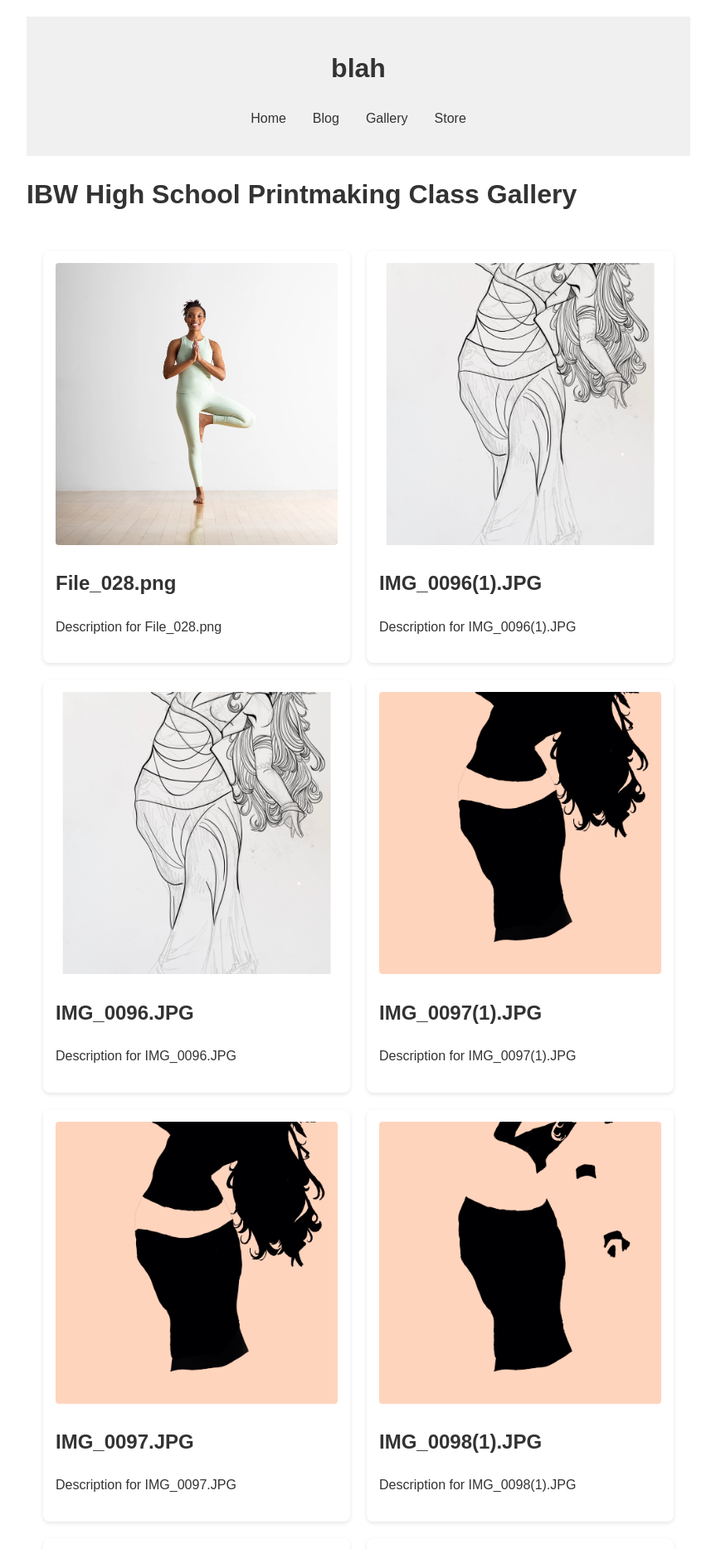
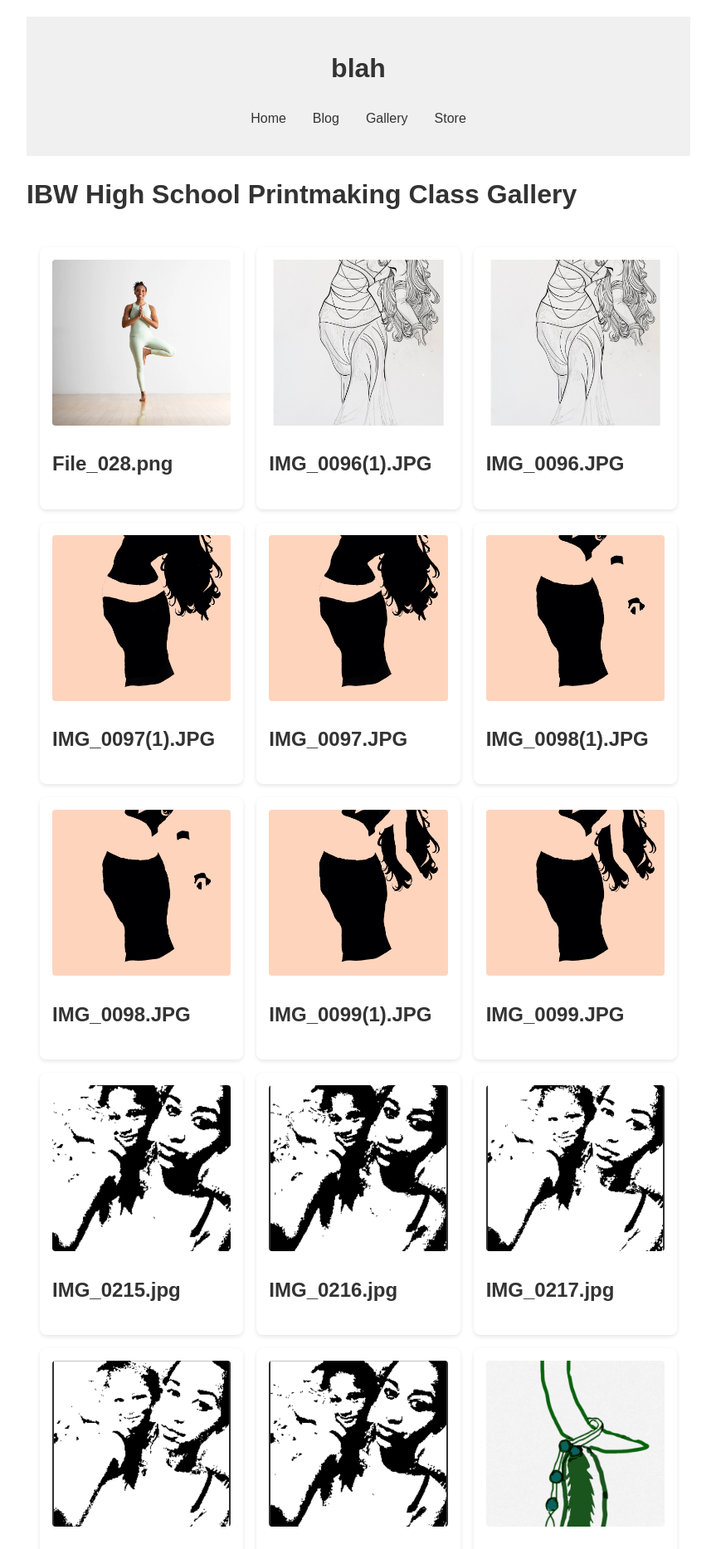
Before and after one commit to IBWPrintmaking/IBWPrintmaking.github.io, a Jekyll site: the page built from gallery.html, in a window 1280 px wide. Shown: the top 1867 px of the page at 83% size, without its empty margins (208-1071 px from the left). Built offline with Jekyll 4.4.1, drawn with Linux system fonts in a browser that asks for light colours; some of the changed text lies outside the part shown.

Commit message:
Update gallery.html

```diff
--- a/gallery.html
+++ b/gallery.html
@@ -9,14 +9,20 @@ title: Gallery
   {% for image in site.static_files %}
     {% if image.path contains '/assets/images/' %}
       <div class="gallery-item">
-        <img src="{{ site.baseurl }}{{ image.path }}" alt="{{ image.name }}" loading="lazy">
+        <img src="{{ site.baseurl }}{{ image.path }}"
+             alt="{{ image.name }}"
+             loading="lazy">
         <h2>{{ image.name }}</h2>
-        <p class="description">Description for {{ image.name }}</p>
       </div>
     {% endif %}
   {% endfor %}
 </div>
 
+<div id="imageModal" class="modal">
+  <span class="close">&times;</span>
+  <img class="modal-content" id="modalImage">
+  <div id="caption"></div>
+</div>
 
 <script>
 document.addEventListener('DOMContentLoaded', (event) => {
@@ -36,11 +42,74 @@ title: Gallery
   closeBtn.onclick = function() {
     modal.style.display = "none";
   }
+
+  window.onclick = function(event) {
+    if (event.target == modal) {
+      modal.style.display = "none";
+    }
+  }
 });
 </script>
 
-    <div id="imageModal" class="modal">
-      <span class="close">&times;</span>
-      <img class="modal-content" id="modalImage">
-      <div id="caption"></div>
-    </div>
+<style>
+.gallery-grid {
+  display: grid;
+  grid-template-columns: repeat(auto-fill, minmax(200px, 1fr));
+  gap: 16px;
+  padding: 16px;
+}
+
+.gallery-item {
+  cursor: pointer;
+}
+
+.gallery-item img {
+  width: 100%;
+  height: 200px;
+  object-fit: cover;
+  border-radius: 4px;
+}
+
+.modal {
+  display: none;
+  position: fixed;
+  z-index: 1000;
+  left: 0;
+  top: 0;
+  width: 100%;
+  height: 100%;
+  overflow: auto;
+  background-color: rgba(0,0,0,0.9);
+}
+
+.modal-content {
+  margin: auto;
+  display: block;
+  width: auto;
+  height: auto;
+  max-width: 90%;
+  max-height: 90vh;
+}
+
+.close {
+  position: absolute;
+  top: 15px;
+  right: 35px;
+  color: #f1f1f1;
+  font-size: 40px;
+  font-weight: bold;
+  transition: 0.3s;
+  cursor: pointer;
+}
+
+#caption {
+  margin: auto;
+  display: block;
+  width: 80%;
+  max-width: 700px;
+  text-align: center;
+  color: #ccc;
+  padding: 10px 0;
+  height: 150px;
+}
+</style>
```
Lines whose indentation alone changed are shown as unchanged.
